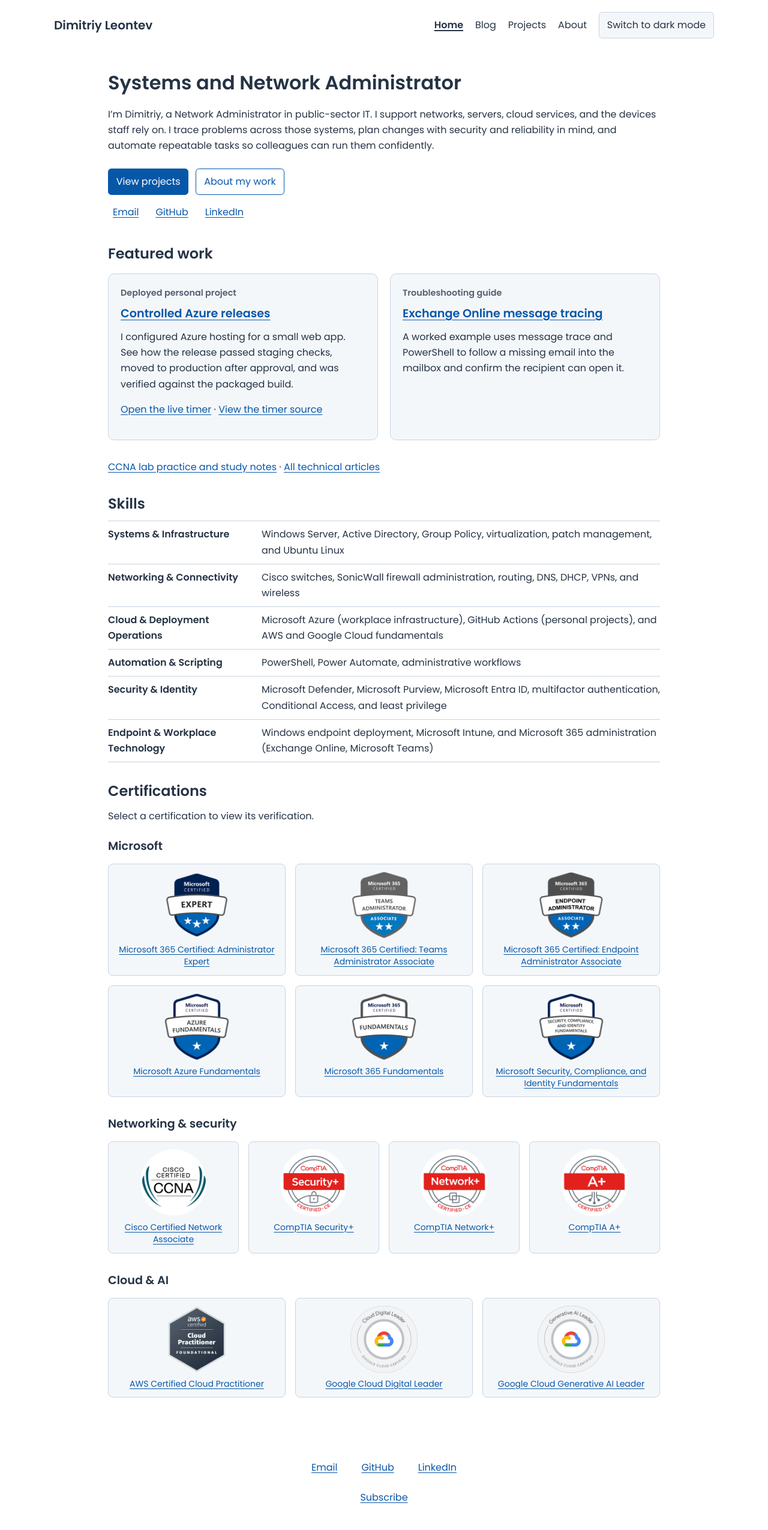
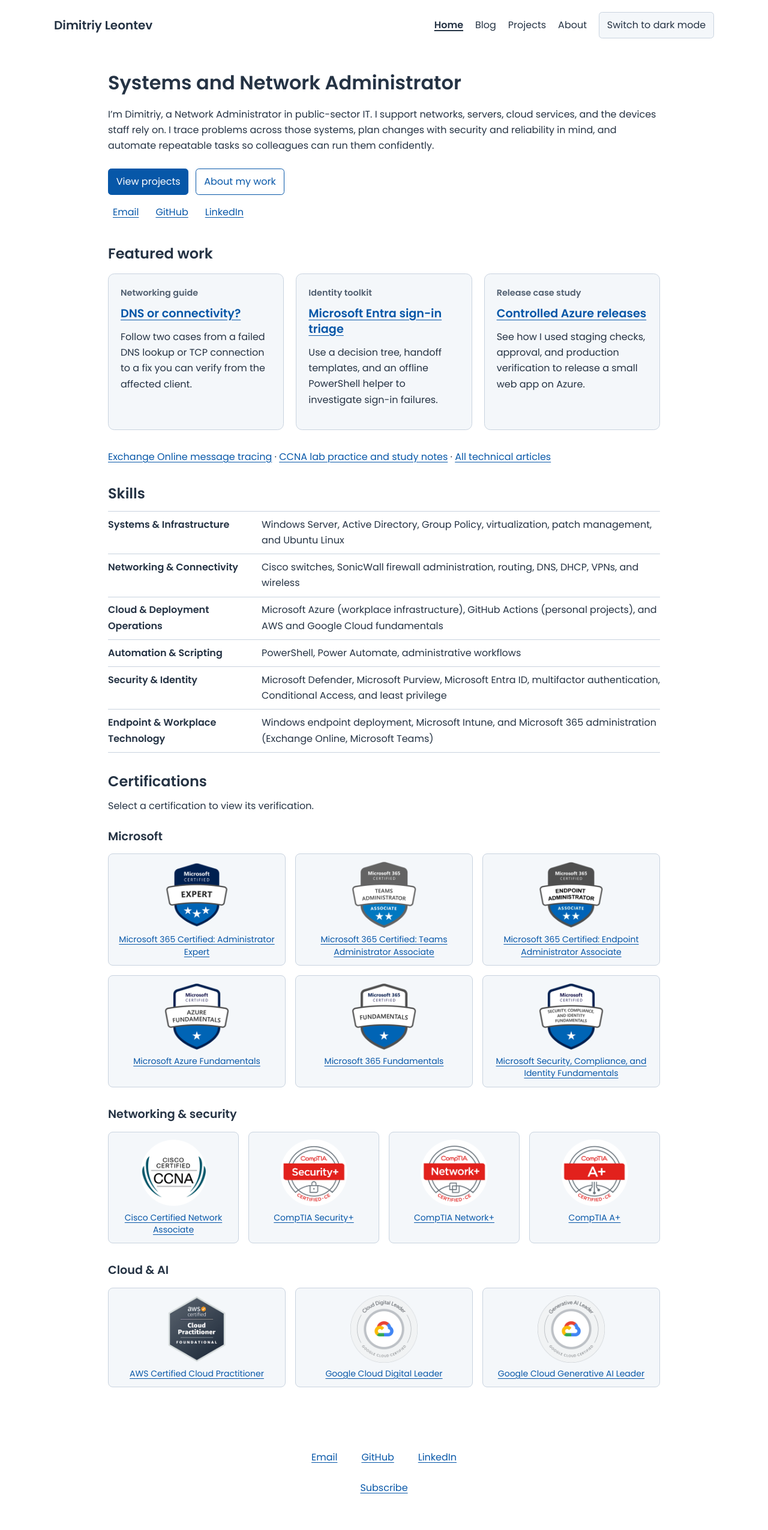
Before and after one commit to dleontev/dleontev.github.io, a Jekyll site: the page built from pages/index.md, in a window 1280 px wide. Shown: the whole page at 60% size. Built offline with Jekyll 4.4.1, drawn with Linux system fonts in a browser that asks for light colours.

Commit message:
Rebalance homepage featured work (#24)
Feature the DNS troubleshooting guide, Entra sign-in toolkit, and Azure release case study. Remove direct links to the live Pomodoro timer.

```diff
--- a/_includes/bio.md
+++ b/_includes/bio.md
@@ -11,21 +11,25 @@ I'm Dimitriy, a Network Administrator in public-sector IT. I support networks, s
 
 ## Featured work
 
-<div class="article-grid">
+<div class="article-grid featured-work-grid">
   <article class="article-card">
-    <p class="project-status">Deployed personal project</p>
-    <h3><a href="{% link _projects/05-pomodoro-timer.md %}">Controlled Azure releases</a></h3>
-    <p>I configured Azure hosting for a small web app. See how the release passed staging checks, moved to production after approval, and was verified against the packaged build.</p>
-    <p><a href="https://pomodoro.dleontev.com/">Open the live timer</a> · <a href="https://github.com/dleontev/pomodoro">View the timer source</a></p>
+    <p class="project-status">Networking guide</p>
+    <h3><a href="{% post_url 2026-11-04-dns-or-connectivity-troubleshooting %}">DNS or connectivity?</a></h3>
+    <p>Follow two cases from a failed DNS lookup or TCP connection to a fix you can verify from the affected client.</p>
   </article>
   <article class="article-card">
-    <p class="project-status">Troubleshooting guide</p>
-    <h3><a href="{% post_url 2026-09-27-where-did-the-email-go-troubleshooting-exchange-online-with-message-trace %}">Exchange Online message tracing</a></h3>
-    <p>A worked example uses message trace and PowerShell to follow a missing email into the mailbox and confirm the recipient can open it.</p>
+    <p class="project-status">Identity toolkit</p>
+    <h3><a href="{% link _projects/01-microsoft-entra-sign-in-troubleshooting-framework.md %}">Microsoft Entra sign-in triage</a></h3>
+    <p>Use a decision tree, handoff templates, and an offline PowerShell helper to investigate sign-in failures.</p>
+  </article>
+  <article class="article-card">
+    <p class="project-status">Release case study</p>
+    <h3><a href="{% link _projects/05-pomodoro-timer.md %}">Controlled Azure releases</a></h3>
+    <p>See how I used staging checks, approval, and production verification to release a small web app on Azure.</p>
   </article>
 </div>
 
-[CCNA lab practice and study notes]({% post_url 2025-07-01-ccna-ocg %}) · [All technical articles]({% link pages/blog.html %})
+[Exchange Online message tracing]({% post_url 2026-09-27-where-did-the-email-go-troubleshooting-exchange-online-with-message-trace %}) · [CCNA lab practice and study notes]({% post_url 2025-07-01-ccna-ocg %}) · [All technical articles]({% link pages/blog.html %})
 
 ## Skills
 
--- a/assets/css/style.scss
+++ b/assets/css/style.scss
@@ -104,6 +104,7 @@ code { font-family:ui-monospace,monospace; overflow-wrap:break-word; }
 .social-links a { padding:.5rem; }
 .home-content .page-actions { margin-bottom:.5rem; }
 .home-content .social-links { justify-content:flex-start; gap:.75rem; }
+@media (min-width:768px) { .featured-work-grid { grid-template-columns:repeat(3,minmax(0,1fr)); } }
 @media (max-width:991px) { .site-nav { gap:.75rem; } .site-menu { gap:.8rem; } .site-brand { font-size:1.1rem; } }
 @media (max-width:767px) {
   .site-nav { padding-block:1rem; }
```
Also changed, not shown: _projects/05-pomodoro-timer.md (+1 -2 lines), tests/visual-baselines/home-1280.png, tests/visual-baselines/home-390.png, tests/visual-baselines/home-768.png, tests/visual-baselines/home-dark-1280.png.
